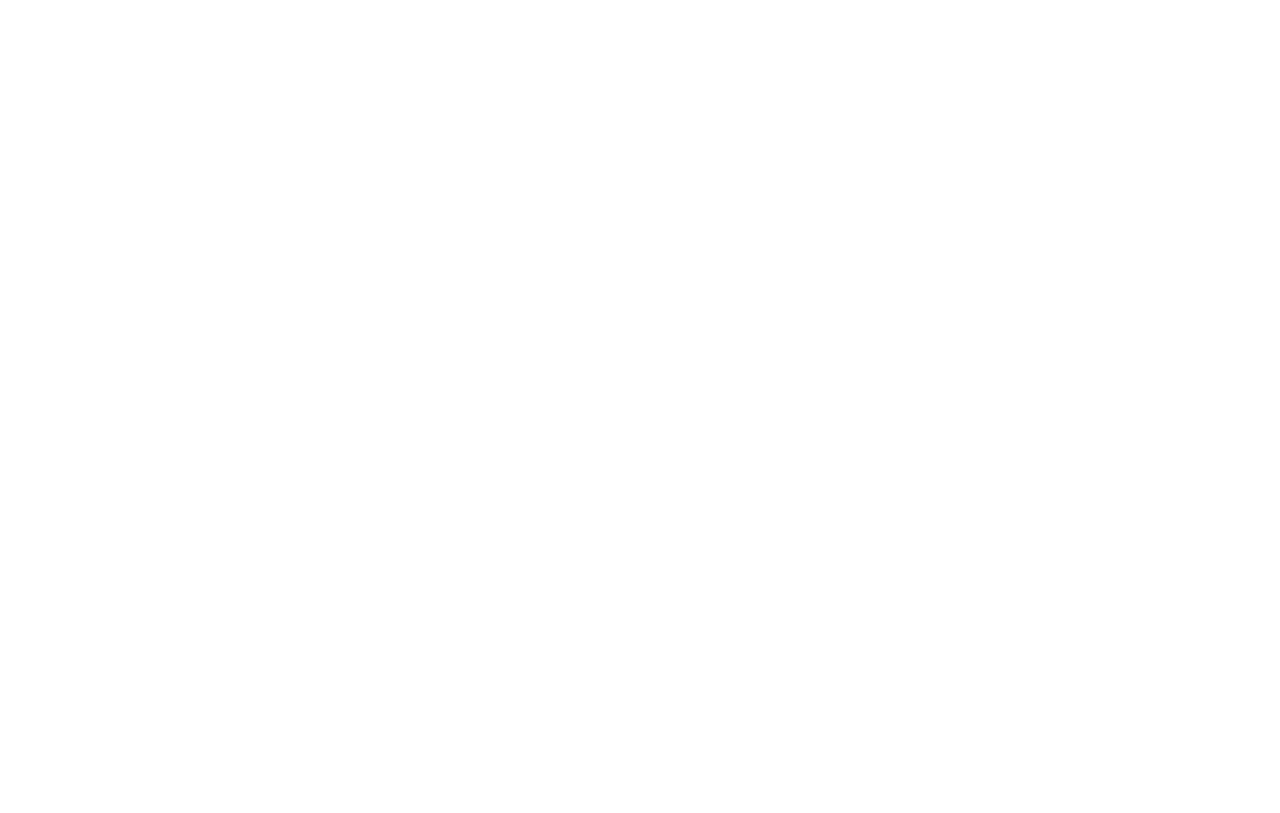
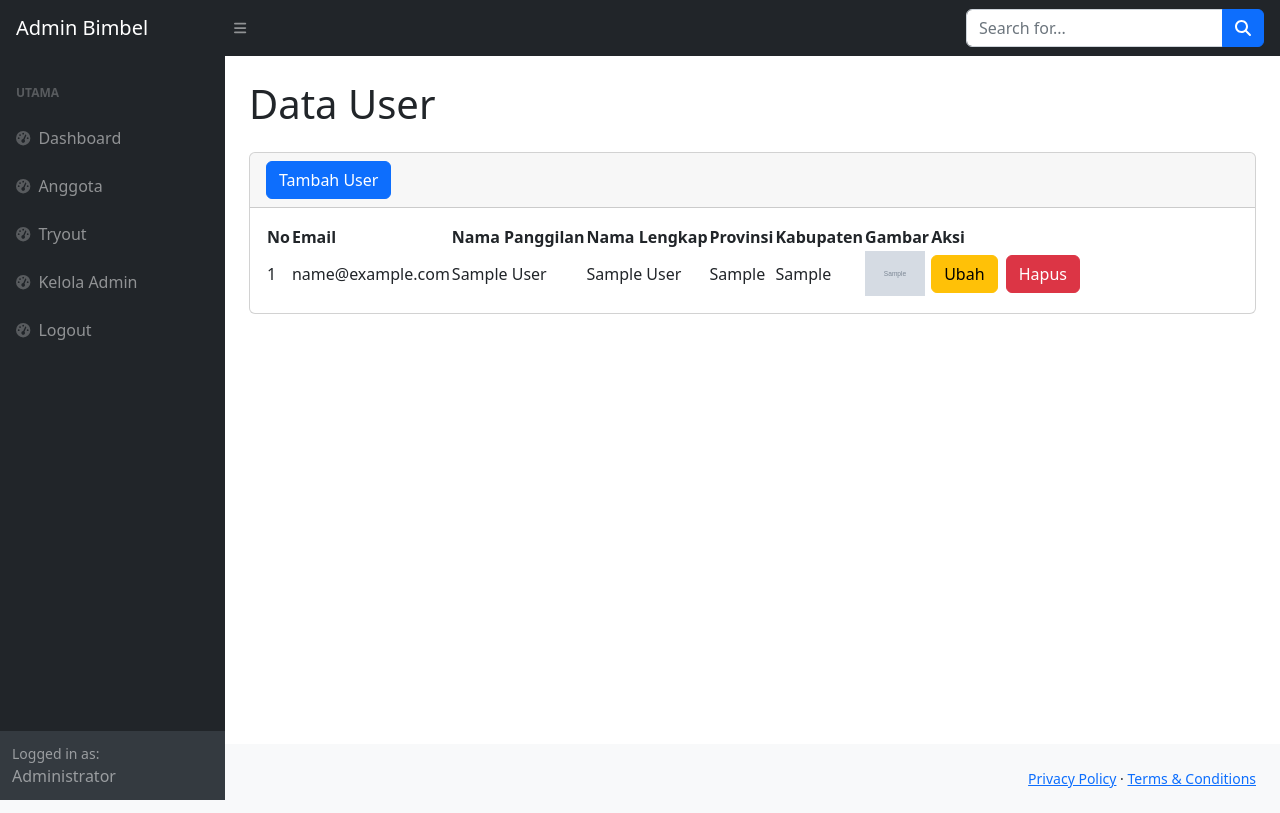
Before and after one commit to FerdyNug/Bimbel, a PHP site: page /adm/user.php in a window 1280 px wide. Before the commit the page is empty. Run offline with PHP 8.4, Linux system fonts and the light colour scheme; tables that the repository leaves empty or names only in its code hold one stand-in row (values such as "Sample post"); grey boxes marked "Sample" are stand-in pictures; some libraries are stand-ins or nearby versions.

Commit message:
edit halaman user

```diff
--- a/adm/sidebar.php
+++ b/adm/sidebar.php
@@ -7,7 +7,7 @@
                     <div class="sb-nav-link-icon"><i class="fas fa-tachometer-alt"></i></div>
                     Dashboard
                 </a>
-                <a class="nav-link" href="../user/mahasiswa.php">
+                <a class="nav-link" href="user.php">
                     <div class="sb-nav-link-icon"><i class="fas fa-tachometer-alt"></i></div>
                     Anggota
                 </a>
--- a/adm/user.php
+++ b/adm/user.php
@@ -0,0 +1,76 @@
+<?php
+
+require 'header.php';
+$user = query("SELECT * FROM t_user");
+
+?>
+
+<div id="layoutSidenav">
+    <?php
+    require('sidebar.php');
+    ?>
+    <div id="layoutSidenav_content">
+        <main>
+            <div class="container-fluid px-4">
+                <h1 class="mt-4">Data User</h1>
+                <div class="card mb-4 mt-4">
+
+                    <div class="card-header">
+                        <button type="button" class="btn btn-primary text-white" data-bs-toggle="modal" data-bs-target="#myModal">
+                            Tambah User
+                        </button>
+                    </div>
+                    <div class="card-body">
+                        <table id="datatablesSimple">
+                            <thead>
+                                <tr>
+                                    <th>No</th>
+                                    <th>Email</th>
+                                    <th>Nama Panggilan</th>
+                                    <th>Nama Lengkap</th>
+                                    <th>Provinsi</th>
+                                    <th>Kabupaten</th>
+                                    <th>Gambar</th>
+                                    <th>Aksi</th>
+                                </tr>
+                            </thead>
+                            <tbody>
+                                <?php $i = 1; ?>
+                                <?php foreach ($user as $row) : ?>
+                                    <tr>
+                                        <td><?= $i; ?></td>
+                                        <td><?= $row["email"]; ?></td>
+                                        <td><?= $row["nama_panggilan"]; ?></td>
+                                        <td><?= $row["nama_lengkap"]; ?></td>
+                                        <td><?= $row["provinsi"]; ?></td>
+                                        <td><?= $row["kabupaten"]; ?></td>
+                                        <td><img src="img/<?= $row["gambar"]; ?>" alt="" width="60"></td>
+
+                                        <td>
+                                            <!-- Ubah Mahasiswa -->
+                                            <a type="button" class="btn btn-warning me-1" href="ubahUser.php?id=<?= $row["id"]; ?>">
+                                                Ubah
+                                            </a>
+
+                                            <!-- Hapus Mahasiswa -->
+                                            <a type="button" class="btn btn-danger" href="../user/hapusUser.php?id=<?= $row["id"]; ?>" onclick="return confirm('Yakin hapus data mahasiswa ini?');">
+                                                Hapus
+                                            </a>
+                                        </td>
+                                    </tr>
+                                    <?php $i++; ?>
+                                <?php endforeach; ?>
+                            </tbody>
+                        </table>
+                    </div>
+                </div>
+            </div>
+    </div>
+    </main>
+
+</div>
+
+</main>
+<?php
+require('footer.php');
+?>
```
